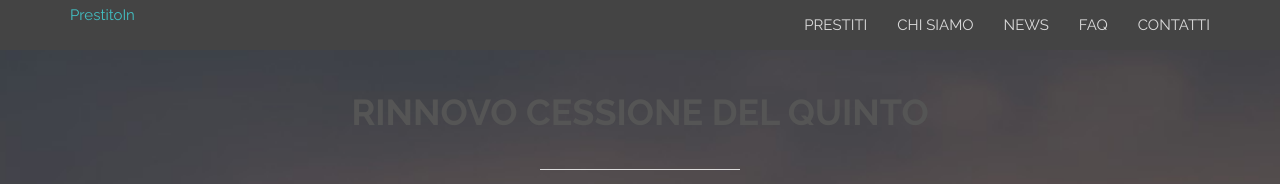
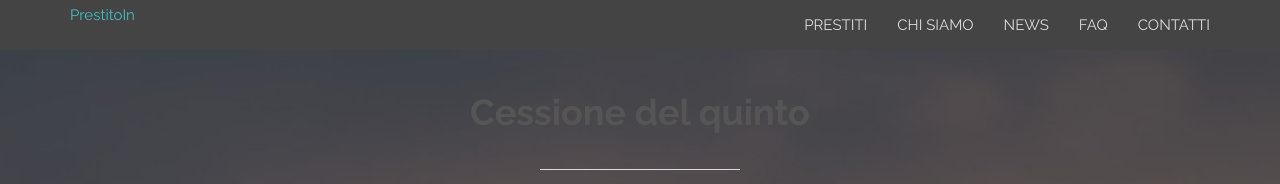
Before and after one commit to GiorgioPingendo/toreleasing, an Eleventy site: page posts/una-bella-news.md in a window 1280 px wide. Shown: the top 184 px of the page. Built offline with nearby package versions, Linux system fonts and the light colour scheme; Eleventy itself is replaced by a stand-in of ours; files that its build step writes are made by us from their sources; files whose address does not match are found by name.

Commit message:
Update Post “una-bella-news”

```diff
--- a/posts/una-bella-news.md
+++ b/posts/una-bella-news.md
@@ -1,5 +1,5 @@
 ---
-title: RINNOVO CESSIONE DEL QUINTO
+title: Cessione del quinto
 sub_title: Cosa sapere se vuoi rinnovare la cessione del quinto
 seo_title: Rinnovo cessione del quinto
 seo_decription: Informazioni sul rinnovo della cessione del quinto
```
